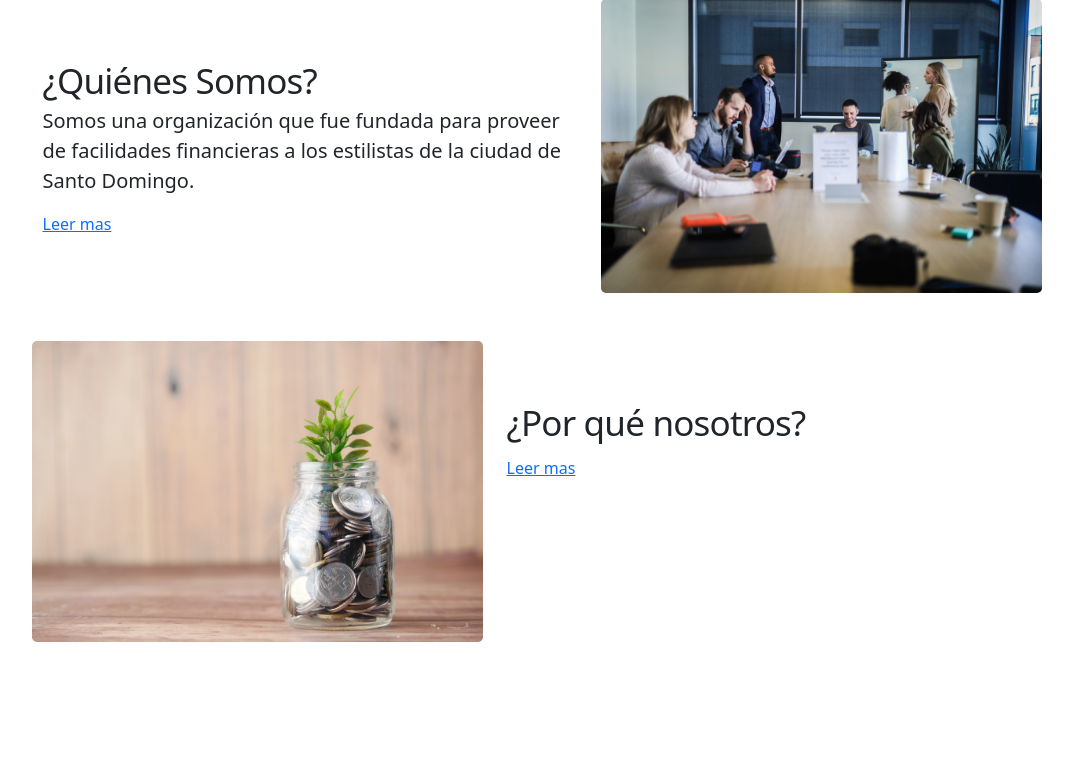
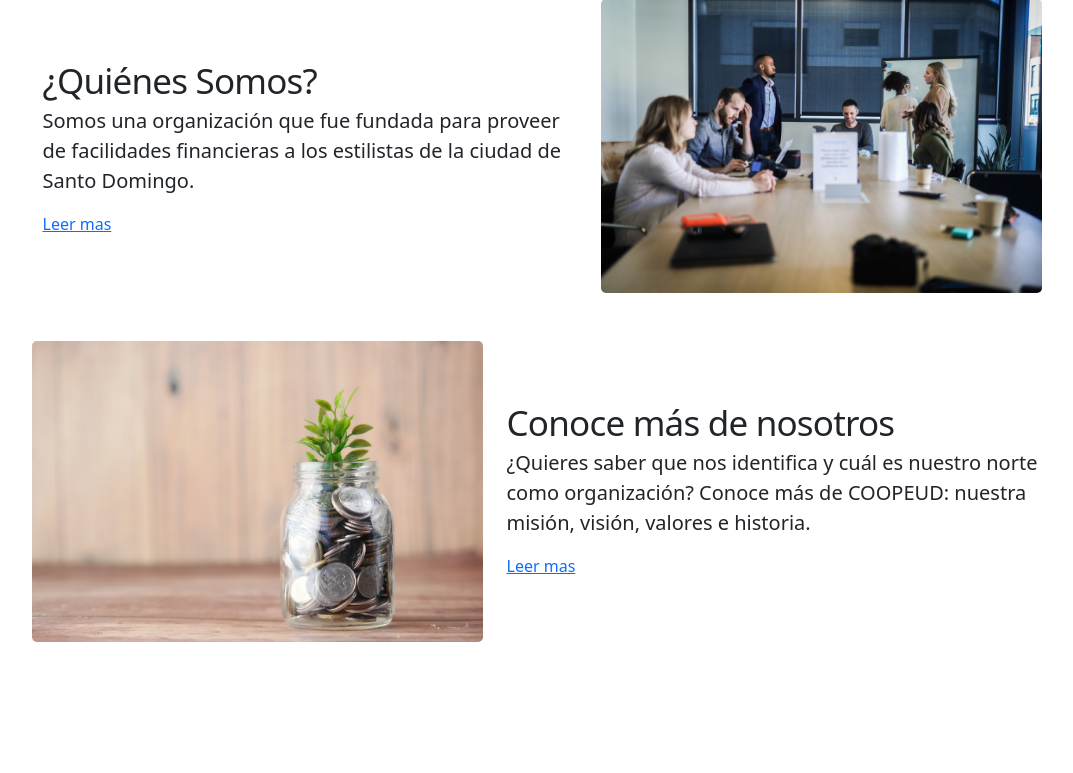
Before and after one commit to ronnyamelo/COOPEUD, a Django app: page / in a window 1280 px wide. Shown: the part 1107-1880 px from the top of the page, without its empty margins (98-1171 px from the left). Run offline with Django 4.2, Linux system fonts and the light colour scheme; some libraries are stand-ins or nearby versions.

Commit message:
Agregue conoce mas de nosotros

```diff
--- a/coopeud/templates/inicio.html
+++ b/coopeud/templates/inicio.html
@@ -79,9 +79,10 @@ Santo Domingo.
 
     <div class="row featurette justify-content-center mb-5 mt-5">
         <div class="col-md-6 order-md-2 ">
-            <h2 class="featurette-heading">¿Por qué nosotros?<span class="text-muted"></h2>
+            <h2 class="featurette-heading">Conoce más de nosotros<span class="text-muted"></h2>
             <p class="lead">
-
+                ¿Quieres saber que nos identifica y cuál es nuestro norte como organización?
+                Conoce más de COOPEUD: nuestra misión, visión, valores e historia.
             </p>
             <a href="/nosotros#porque-nosotros">
                 <p>Leer mas</p>
```
